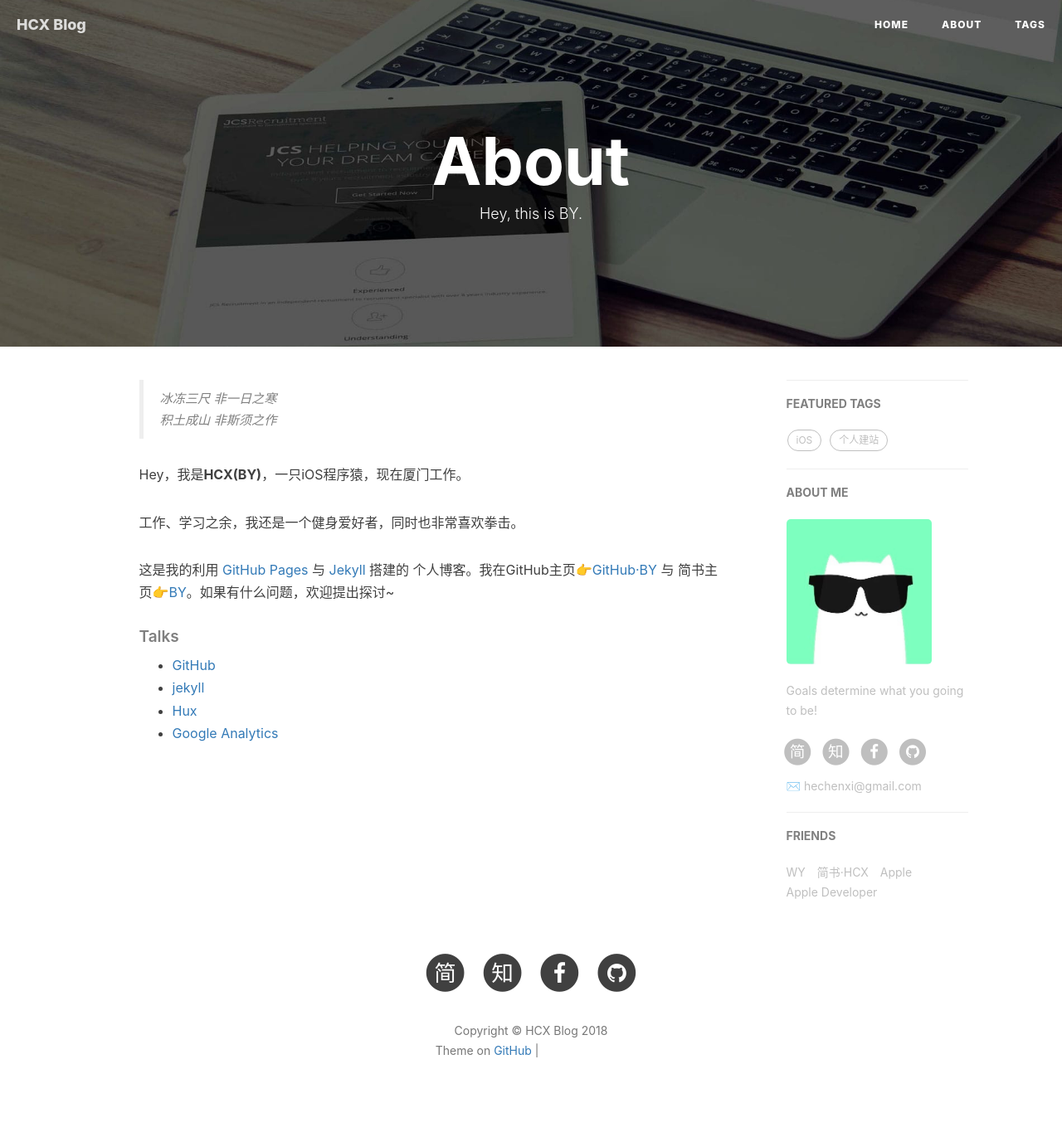
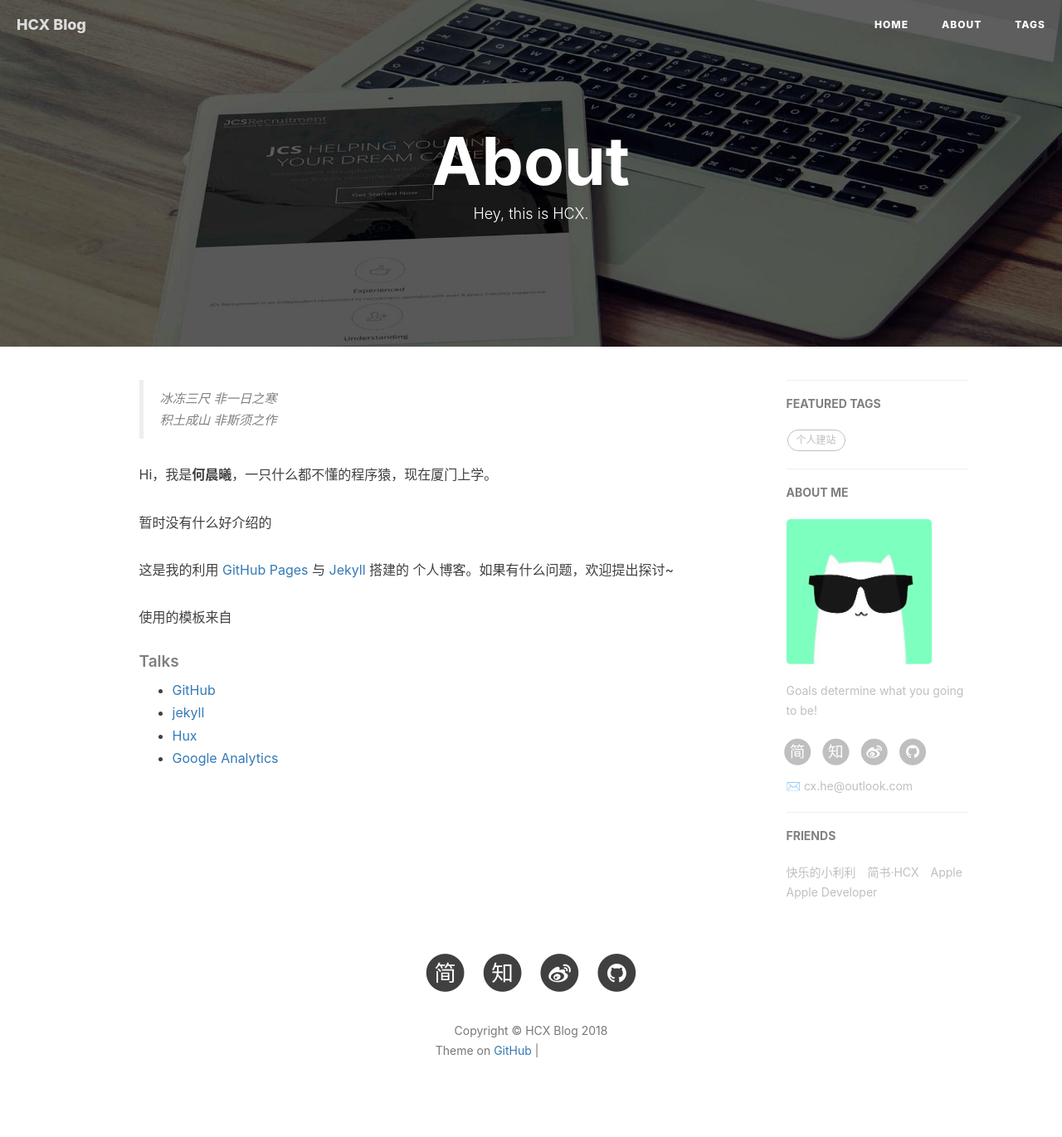
Before and after one commit to hechenxi/hechenxi.github.io, a Jekyll site: the page built from about.html, in a window 1280 px wide. Shown: the whole page at 83% size. Built offline with Jekyll 4.4.1, drawn with Linux system fonts in a browser that asks for light colours; nearby versions of some CDN libraries; comment, search, counter and statistics services are not loaded; grey boxes are pictures that could not be loaded.

```diff
--- a/_config.yml
+++ b/_config.yml
@@ -2,9 +2,9 @@
 title: HCX Blog
 SEOTitle: 何晨曦的博客 | HCX Blog
 header-img: img/post-bg-desk.jpg
-email: hechenxi@gmail.com
+email: cx.he@outlook.com
 description: "Every failure is leading towards success."
-keyword: "HCX, HCX Blog, 何晨曦的博客, hechenxi, 何晨曦, iOS, Apple, iPhone"
+keyword: "HCX, HCX Blog, 何晨曦的博客, hechenxi, 何晨曦"
 url: "http://hechenxi.github.io"          # your host, for absolute URL
 baseurl: ""      # for example, '/blog' if your blog hosted on 'host/blog'
 github_repo: "https://github.com/hechenxi/hechenxi.github.io.git" # you code repository
@@ -18,10 +18,10 @@ sidebar-avatar: /img/about-HCX-gentle.jpg      # use absolute URL, seeing it's u
 
 # SNS settings
 RSS: false
-# weibo_username:     hechenxi
+weibo_username:     1809107362?refer_flag=1001030201_&is_all=1
 zhihu_username:     he-chen-xi-12-32
 github_username:    hechenxi
-facebook_username:  baiying.qiu.7
+#facebook_username:  baiying.qiu.7
 jianshu_username:   176519cd702d
 #twitter_username:   hechenxi
 
@@ -31,7 +31,7 @@ jianshu_username:   176519cd702d
 # Build settings
 # from 2016, 'pygments' is unsupported on GitHub Pages. Use 'rouge' for highlighting instead.
 permalink: pretty
-paginate: 10
+paginate: 5
 exclude: ["less","node_modules","Gruntfile.js","package.json","README.md"]
 anchorjs: true                          # if you want to customize anchor. check out line:181 of `post.html`
 
@@ -99,8 +99,8 @@ service-worker: true
 # Friends
 friends: [
     {
-        title: "WY",
-        href: "http://zhengwuyang.com"
+        title: "快乐的小利利",
+        href: "http://chenyuelili.com/"
     },{
         title: "简书·HCX",
         href: "http://www.jianshu.com/u/176519cd702d"
--- a/about.html
+++ b/about.html
@@ -1,7 +1,7 @@
 ---
 layout: page
 title: "About"
-description: "Hey, this is BY."
+description: "Hey, this is HCX."
 header-img: "img/post-bg-rwd.jpg"
 ---
 
@@ -18,11 +18,13 @@ header-img: "img/post-bg-rwd.jpg"
     <blockquote><p>冰冻三尺 非一日之寒<br>
     积土成山 非斯须之作</p></blockquote>
 
-    <p>Hey，我是<strong>HCX(BY)</strong>，一只iOS程序猿，现在厦门工作。</p>
+    <p>Hi，我是<strong>何晨曦</strong>，一只什么都不懂的程序猿，现在厦门上学。</p>
 
-    <p>工作、学习之余，我还是一个健身爱好者，同时也非常喜欢拳击。</p>
+    <p>暂时没有什么好介绍的</p>
 
-    <p>这是我的利用 <a href="https://pages.github.com/">GitHub Pages</a> 与 <a href="http://jekyll.com.cn/">Jekyll</a> 搭建的 个人博客。我在GitHub主页<a href="https://github.com/qiubaiying">👉GitHub·BY</a> 与 简书主页<a href="https://http://www.jianshu.com/u/e71990ada2fd">👉BY</a>。如果有什么问题，欢迎提出探讨~</p>
+    <p>这是我的利用 <a href="https://pages.github.com/">GitHub Pages</a> 与 <a href="http://jekyll.com.cn/">Jekyll</a> 搭建的 个人博客。如果有什么问题，欢迎提出探讨~</p>
+
+    <p>使用的模板来自</p>
 
     <p></p>
 
--- a/tags.html
+++ b/tags.html
@@ -1,7 +1,7 @@
 ---
 title: Tags
 layout: default
-description: keep hungry keep foolish
+description: 这里所有的文章都按TAGS归类了。
 header-img: "img/tag-bg.jpg"
 ---
 
```
Also changed, not shown: _posts/2018-06-05-5分钟带你看完-WWDC-2018.md (deleted, +0 -226 lines).
